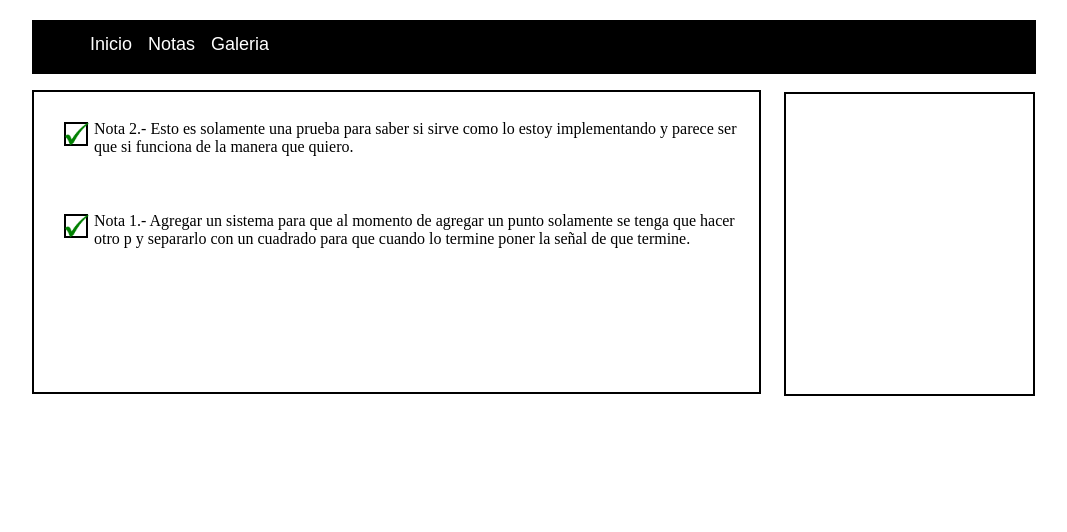
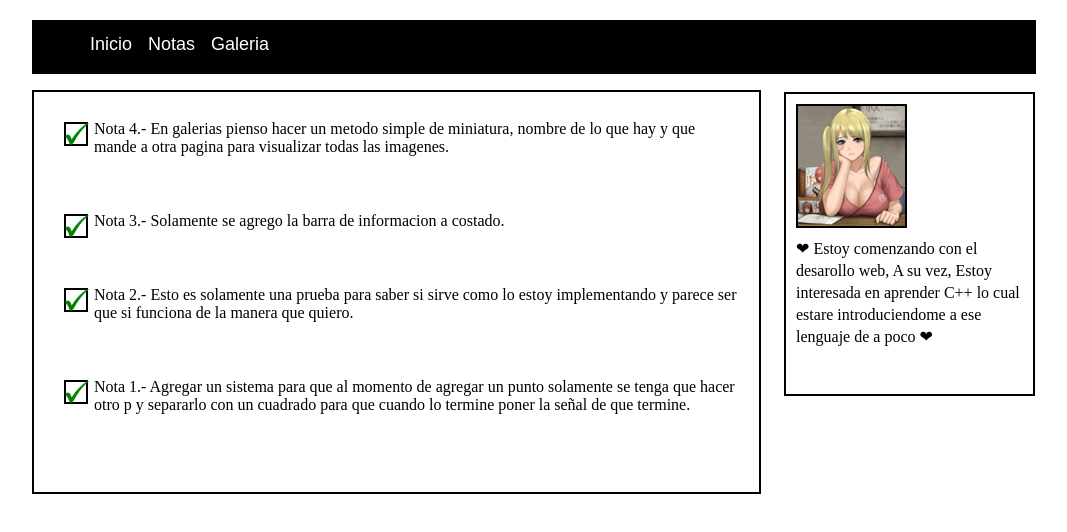
Before and after one commit to MazaferiK/Personal-blog, a plain HTML site: page notes.html in a window 1280 px wide. Shown: the whole page, without its empty margins (168-1235 px from the left). Drawn offline with Linux system fonts and the light colour scheme.

Commit message:
Conceptos

```diff
--- a/notes.html
+++ b/notes.html
@@ -19,6 +19,16 @@
                 <img src="images/ok.png" class="imagenes-ok" width="25">
                 <div class="cuadrado-notas"></div>
                 <p class="texto-principal">
+                    Nota 4.- En galerias pienso hacer un metodo simple de miniatura, nombre de lo que hay y que mande a otra pagina para visualizar todas las imagenes.
+                </p>
+                <img src="images/ok.png" class="imagenes-ok" width="25">
+                <div class="cuadrado-notas"></div>
+                <p class="texto-principal">
+                    Nota 3.- Solamente se agrego la barra de informacion a costado.
+                </p>
+                <img src="images/ok.png" class="imagenes-ok" width="25">
+                <div class="cuadrado-notas"></div>
+                <p class="texto-principal">
                     Nota 2.- Esto es solamente una prueba para saber si sirve como lo estoy implementando y parece ser que si funciona de la manera que quiero.
                 </p>
                 <img src="images/ok.png" class="imagenes-ok" width="25">
@@ -29,6 +39,10 @@
             </div>
         </div>
         <div class="fondo-barra-informacion-principal">
+            <img src="images/profilepicture.png" class="profile-picture-principal">
+            <p class="texto-barra-informacion-principal">
+                ❤ Estoy comenzando con el desarollo web, A su vez, Estoy interesada en aprender C++ lo cual estare introduciendome a ese lenguaje de a poco ❤
+            </p>
         </div>
     </body>
 </html>
--- a/style-gallery.css
+++ b/style-gallery.css
@@ -40,3 +40,16 @@
     background: #ffffff;
     border: 2px solid #000000;
 }
+
+.profile-picture-principal {
+    position: relative;
+    top: 10px;
+    left: 10px;
+    border: 2px solid #000000;
+}
+
+.texto-barra-informacion-principal {
+    margin-right: 10px;
+    line-height: 22px;
+    margin-left: 10px;
+}
--- a/style-notes.css
+++ b/style-notes.css
@@ -23,7 +23,7 @@
 
 .fondo-texto-principal {
     width: 725px;
-    height: 300px;
+    height: 400px;
     position: absolute;
     top: 68px;
     left: -2px;
@@ -38,6 +38,19 @@
     left: 750px;
     background: #ffffff;
     border: 2px solid #000000;
+}
+
+.profile-picture-principal {
+    position: relative;
+    top: 10px;
+    left: 10px;
+    border: 2px solid #000000;
+}
+
+.texto-barra-informacion-principal {
+    margin-right: 10px;
+    line-height: 22px;
+    margin-left: 10px;
 }
 
 .cuadrado-notas {
```
Also changed, not shown: gallery.html (+4 -0 lines).
